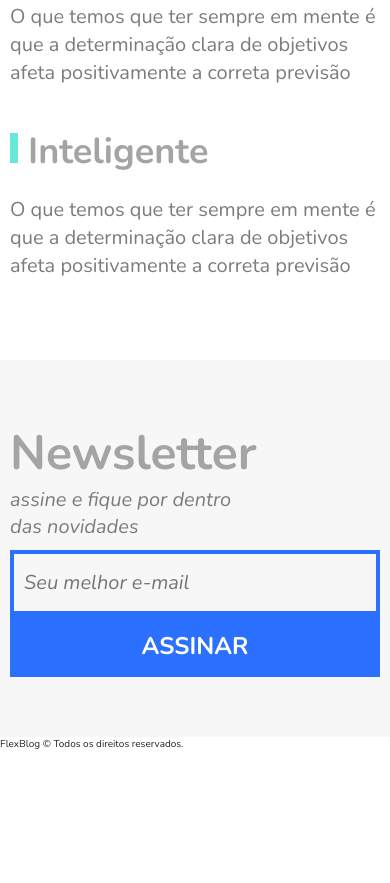
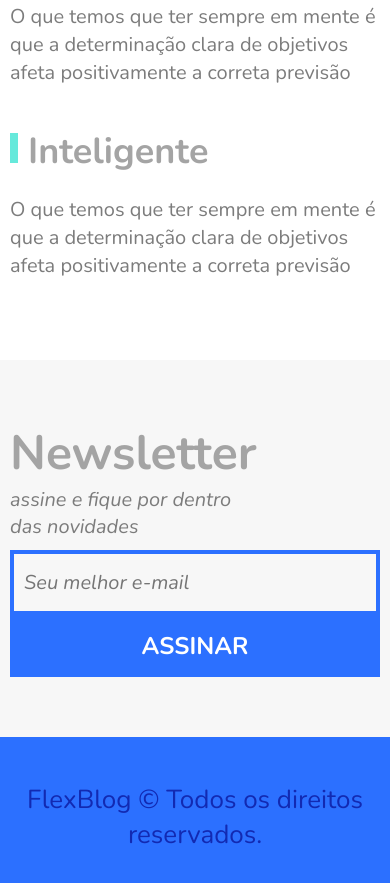
Before and after one commit to FernandNsp/Estudo-Flexbox_Flexblog, a plain HTML site: page index.html in a window 390 px wide. Shown: the part 5732-6615 px from the top of the page. Before the commit the page ends 6483 px from the top, so only its background shows below. Drawn offline with nearby package versions, Linux system fonts and the light colour scheme.

Commit message:
Projeto finalizado com footer estilizado

```diff
--- /dev/null
+++ b/assets/css/rodape.css
@@ -0,0 +1,24 @@
+/* ========== FOOTER */
+.footer{
+	display: flex;
+	background-color: var(--principal);
+	height: 200px;
+	align-items: center;
+}
+
+.footer__texto{
+	flex: 1;
+	font-size: 3.6rem;
+	color: var(--principal-escuro);
+	text-align: center;
+}
+
+@media screen and (max-width: 768px){
+	.footer{
+		height: 160px;
+	}
+
+	.footer__texto{
+		font-size: 2.6rem;
+	}
+}
--- a/index.html
+++ b/index.html
@@ -19,6 +19,7 @@
 		<link rel="stylesheet" href="./assets/css/preco.css">
 		<link rel="stylesheet" href="./assets/css/qualidade.css">
 		<link rel="stylesheet" href="./assets/css/newsletter.css">
+		<link rel="stylesheet" href="./assets/css/rodape.css">
 	</head>
 
 	<body>
@@ -174,7 +175,7 @@
 		</main>
 
 		<footer class="footer">
-			<p>FlexBlog © Todos os direitos reservados.</p>
+			<p class="footer__texto">FlexBlog © Todos os direitos reservados.</p>
 		</footer>
 	</body>
 </html>
```
